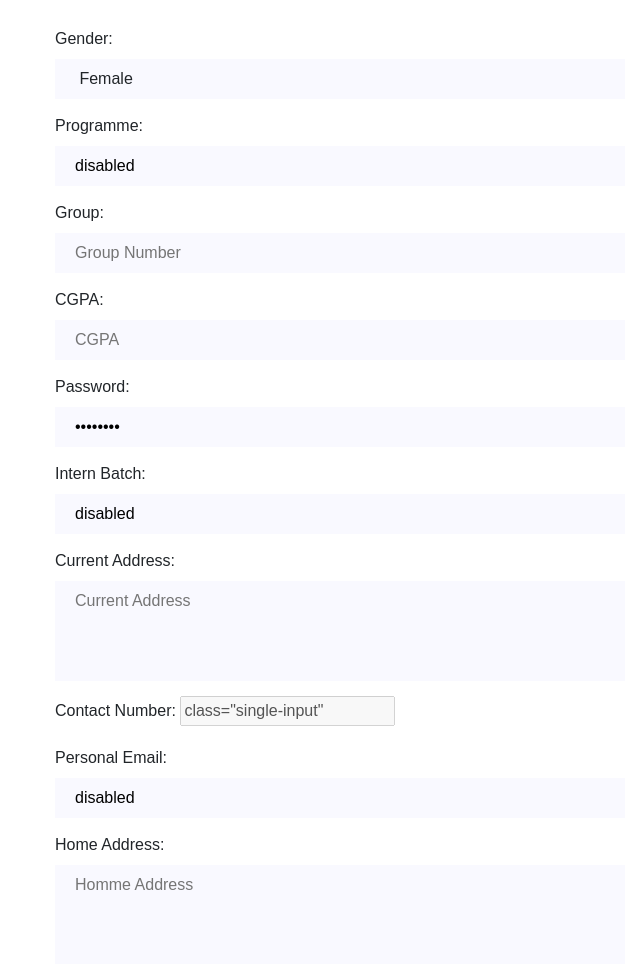
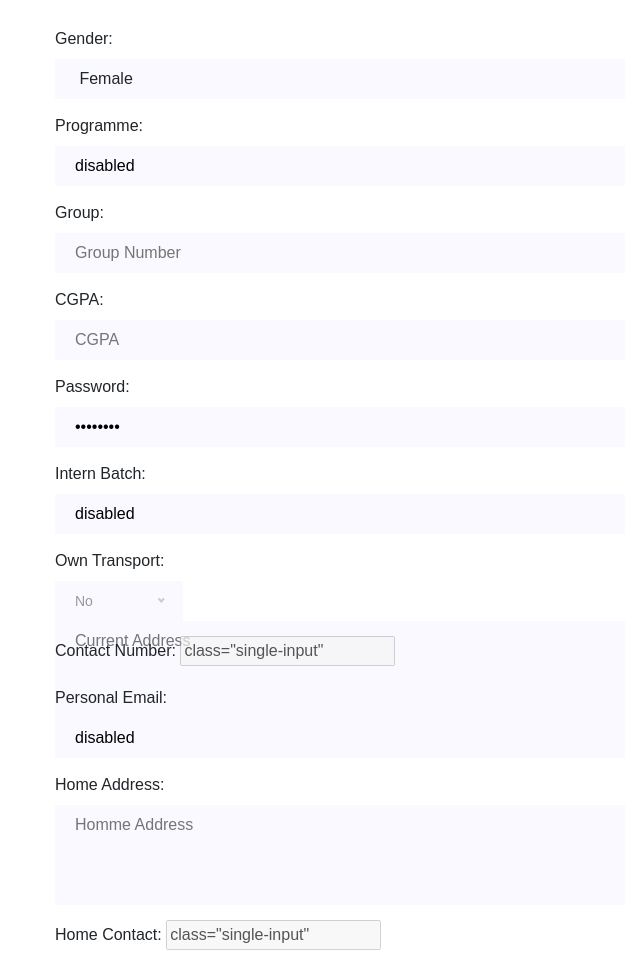
Before and after one commit to N0nEscapeSh3d0w/TARUMT-internship, a Flask app: page / in a window 1280 px wide. Shown: the part 997-1961 px from the top of the page, without its empty margins (0-640 px from the left). Run offline with Flask 3, Linux system fonts and the light colour scheme; data that the repository does not hold is empty; some libraries are stand-ins or nearby versions; some web fonts are replaced.

Commit message:
Update student.html

```diff
--- a/templates/student.html
+++ b/templates/student.html
@@ -176,6 +176,14 @@
 				   <input type="text" name="intern_batch" id="intern_batch_input" placeholder="Intern Batch"
 				   onfocus="this.placeholder = ''" onblur="this.placeholder = 'Intern Batch'" required
 				   class="single-input" value={{ student[9] }} disabled>
+			      </div>
+			      <div class="mt-15">
+				   <label for="ownTransport">Own Transport:</label>
+				   <div class="default-select">
+					   <select id="transport_input1" disabled>
+					   <option value="No">No</option>
+					   <option value="No">No</option>
+				   </div>
 			      </div>
 			      <div class="mt-15">
 				<label for="currentAddress">Current Address:</label>
@@ -370,7 +378,7 @@
                 var inputFields = [
                     document.getElementById("group_input"), document.getElementById("programme_input"),
                     document.getElementById("cgpa_input"), document.getElementById("intern_batch_input"),
-                    document.getElementById("password_input"),
+                    document.getElementById("password_input"),document.getElementById("transport_input1"),
 		    document.getElementById("personalEmail_input"),
 		    document.getElementById("currentAddress_input"), document.getElementById("contactNo_input"),
 		    document.getElementById("homeAddress_input"), document.getElementById("homePhone_input"),
```
